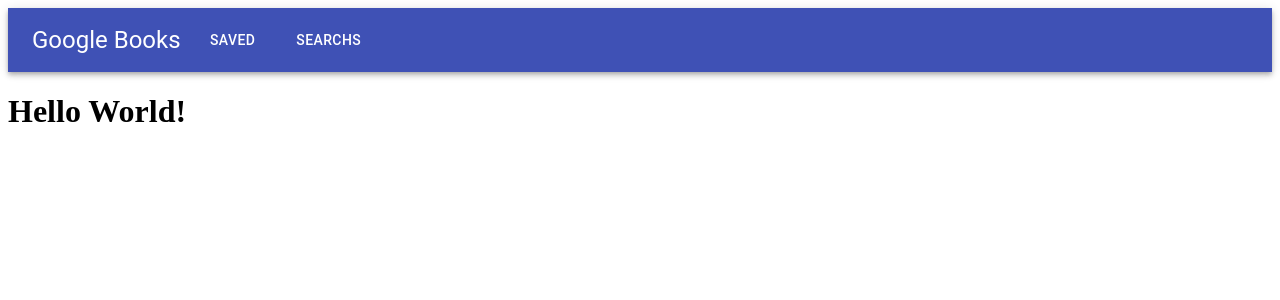
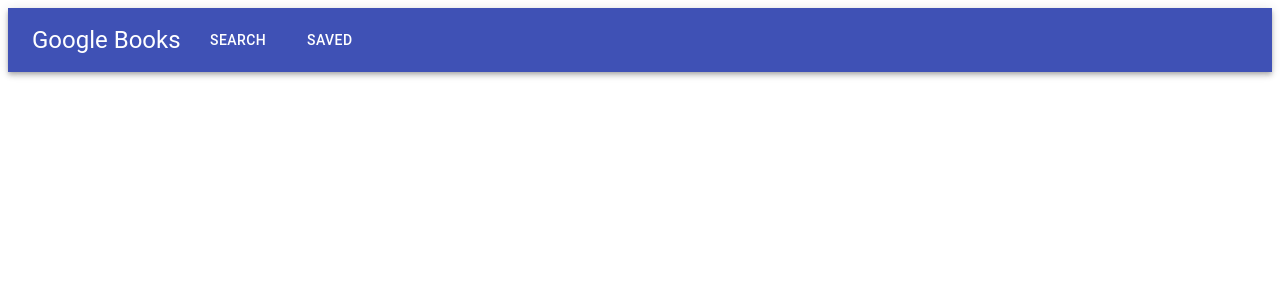
Before and after one commit to RichardMShaw/GoogleBooks, a React (Create React App) app in the folder client/: page / in a window 1280 px wide. Shown: the top 300 px of the page. Built offline with nearby package versions, Linux system fonts and the light colour scheme; the HTML template or start-up script is replaced by a standard one.

Commit message:
Set up routes

```diff
--- a/client/package.json
+++ b/client/package.json
@@ -11,6 +11,7 @@
     "@testing-library/user-event": "^12.6.0",
     "react": "^17.0.1",
     "react-dom": "^17.0.1",
+    "react-router-dom": "^5.2.0",
     "react-scripts": "4.0.1",
     "web-vitals": "^0.2.4"
   },
--- a/client/src/App.js
+++ b/client/src/App.js
@@ -1,11 +1,23 @@
 import Navbar from './components/NavBar'
+import Search from './pages/Search'
+import Saved from './pages/Saved'
+import { BrowserRouter as Router, Route, Switch } from 'react-router-dom'
 
 const App = () => {
   return (
-    <>
-      <Navbar />
-      <h1>Hello World!</h1>
-    </>
+    <Router>
+      <div>
+        <Navbar />
+        <Switch>
+          <Route exact path="/">
+            <Search />
+          </Route>
+          <Route path="/saved">
+            <Saved />
+          </Route>
+        </Switch>
+      </div>
+    </Router>
   )
 }
 
--- a/client/src/components/NavBar/Navbar.js
+++ b/client/src/components/NavBar/Navbar.js
@@ -29,19 +29,19 @@ const Navbar = () => {
           </Typography>
           <Button
             color="inherit"
+            href="/"
+            variant="h6"
+            className={classes.title}
+          >
+            Search
+          </Button>
+          <Button
+            color="inherit"
             href="/saved/"
             variant="h6"
             className={classes.title}
           >
             Saved
-          </Button>
-          <Button
-            color="inherit"
-            href="/search/"
-            variant="h6"
-            className={classes.title}
-          >
-            SearchS
           </Button>
         </Toolbar>
       </AppBar>
```
Also changed, not shown: 1 other file (tests, documents, lock files or other folders).
